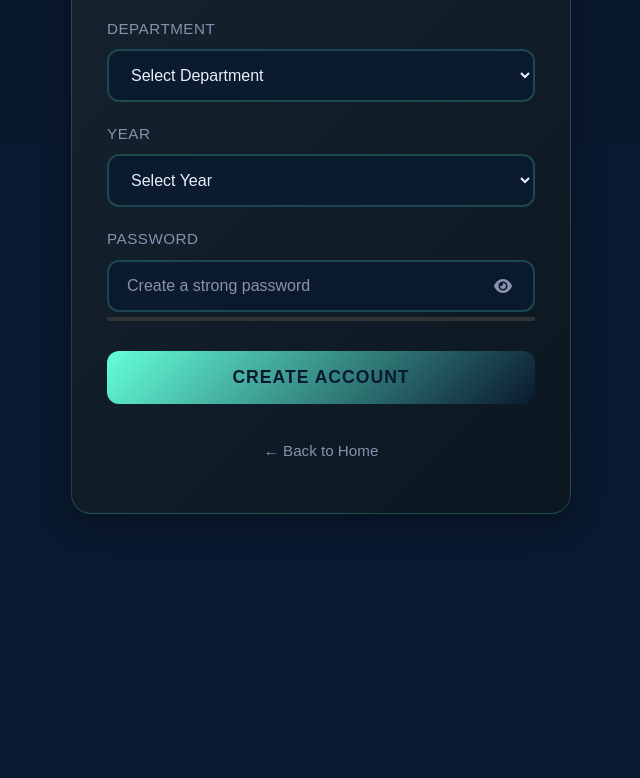
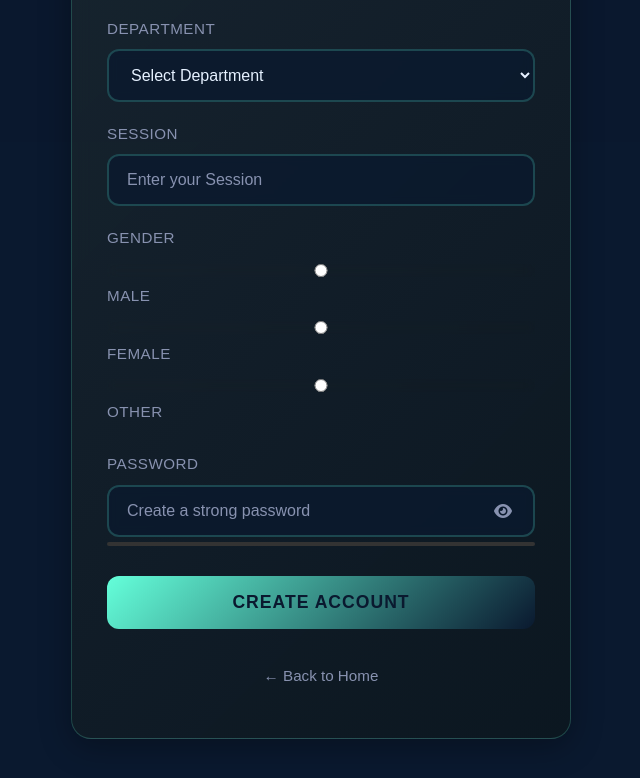
Before and after one commit to SRHridoy/Web-Project, a website with bundled scripts: page become-member.html in a window 1280 px wide. Shown: the part 658-1436 px from the top of the page, without its empty margins (319-959 px from the left). Before the commit the page ends 1232 px from the top, so only its background shows below. Built offline with nearby package versions, Linux system fonts and the light colour scheme; no server answers.

Commit message:
Update become-member.html to improve form structure. Changed department options to full names, replaced year dropdown with a session input field, and added gender selection with radio buttons for better user experience.

```diff
--- a/become-member.html
+++ b/become-member.html
@@ -153,25 +153,37 @@
           <label for="department">Department</label>
           <select id="dept" name="dept" required>
             <option value="">Select Department</option>
-            <option value="CSE">Computer Science & Engineering</option>
-            <option value="EEE">Electrical & Electronic Engineering</option>
-            <option value="ME">Mechanical Engineering</option>
-            <option value="CE">Civil Engineering</option>
-            <option value="TE">Textile Engineering</option>
-            <option value="FE">Food Engineering</option>
-            <option value="AE">Agricultural Engineering</option>
+            <option value="Computer Science & Engineering">Computer Science & Engineering</option>
+            <option value="Electrical & Electronic Engineering">Electrical & Electronic Engineering</option>
+            <option value="Mechanical Engineering">Mechanical Engineering</option>
+            <option value="Civil Engineering">Civil Engineering</option>
+            <option value="Textile Engineering">Textile Engineering</option>
+            <option value="Food Engineering">Food Engineering</option>
+            <option value="Agricultural Engineering">Agricultural Engineering</option>
           </select>
         </div>
 
         <div class="form-group">
-          <label for="year">Year</label>
-          <select id="year" name="year" required>
-            <option value="">Select Year</option>
-            <option value="1st">1st Year</option>
-            <option value="2nd">2nd Year</option>
-            <option value="3rd">3rd Year</option>
-            <option value="4th">4th Year</option>
-          </select>
+          <label for="year">Session</label>
+          <input
+            type="text"
+            id="year"
+            name="year"
+            placeholder="Enter your Session"
+            required
+          />
+        </div>
+
+        <div class="form-group">
+          <label>Gender</label>
+          <div class="gender-options">
+            <input type="radio" id="male" name="gender" value="Male" required />
+            <label for="male">Male</label>
+            <input type="radio" id="female" name="gender" value="Female" />
+            <label for="female">Female</label>
+            <input type="radio" id="other" name="gender" value="Other" />
+            <label for="other">Other</label>
+          </div>
         </div>
 
         <div class="form-group">
```
